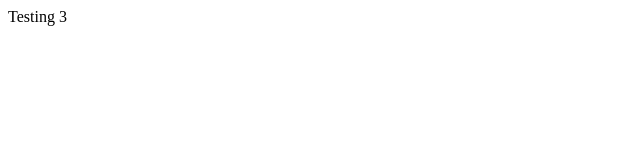
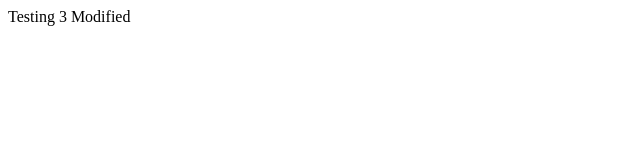
Before and after one commit to rajtatavarthy/testrepository, a plain HTML site: page index3.html in a window 1280 px wide. Shown: the full height of the page, 0-640 px from the left. Drawn offline with Linux system fonts and the light colour scheme.

Commit message:
modify index3.html

```diff
--- a/index3.html
+++ b/index3.html
@@ -1,3 +1,3 @@
 <html>
-<body>Testing 3</body>
+<body>Testing 3 Modified</body>
 </html>
```
